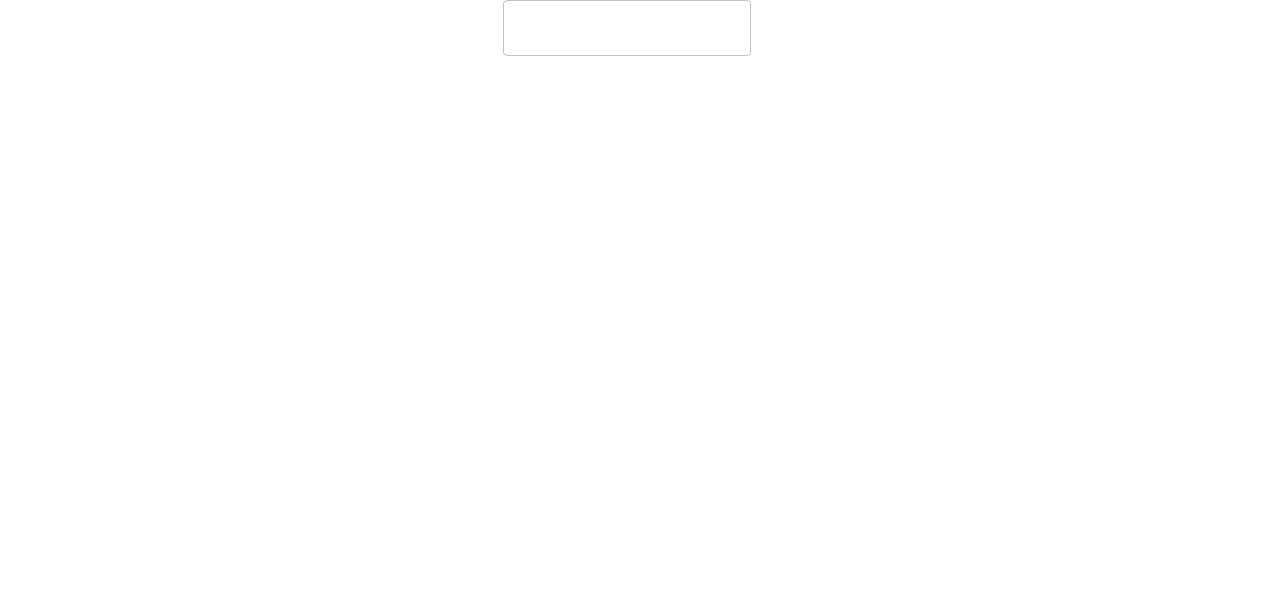
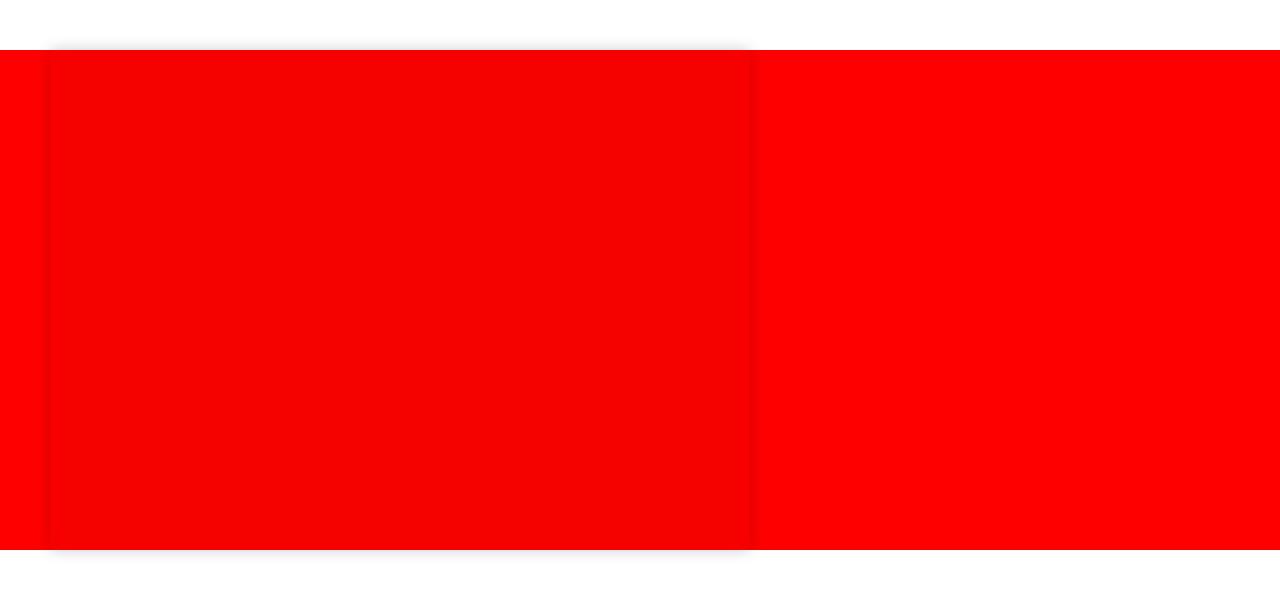
Before and after one commit to mhkhansahab/xrello, a React (Create React App) app: page /login in a window 1280 px wide. Shown: the top 594 px of the page. Built offline with nearby package versions, Linux system fonts and the light colour scheme.

Commit message:
glass container

```diff
--- a/src/pages/Login/index.tsx
+++ b/src/pages/Login/index.tsx
@@ -1,35 +1,32 @@
-import { FC } from 'react';
+import { FC } from "react";
 import {
-    Grid,
-    Checkbox,
-    FormGroup,
-    FormControlLabel,
-    TextField
-} from '@mui/material';
-import { Box } from '@mui/system';
+  Grid,
+  Checkbox,
+  FormGroup,
+  FormControlLabel,
+  TextField,
+} from "@mui/material";
+import { Box } from "@mui/system";
+import { styled, alpha } from "@mui/material/styles";
 
+const GlassContainer = styled("div")(({ theme }) => ({
+  margin: "50px",
+  background: alpha(theme.palette.info.main, 0.03),
+  boxShadow: "0 0 1rem 0 rgba(0, 0, 0, .2)",
+  backdropFilter: "blur(30px)",
+  borderRadius: "5px",
+  width: "700px",
+  height: "500px",
+
+  [theme.breakpoints.down("sm")]: {},
+}));
 
 const Index: FC = () => {
+  return (
+    <div style={{ backgroundColor: "red" }}>
+      <GlassContainer></GlassContainer>
+    </div>
+  );
+};
 
-    return (
-        <Grid className='pt-4 grid-container'>
-            <FormGroup>
-                <Box className='rounded-md bg-custom-light dark:bg-header-black w-full field-box'>
-                    <div className='pl-2  flex items-center'>
-                        <FormControlLabel
-                            classes={{ label: 'field-label' }}
-                            onChange={() => { }
-                            }
-                            control={
-                                <TextField></TextField>
-                            }
-                            label={''}
-                        />
-                    </div>
-                </Box>
-            </FormGroup>
-        </Grid >
-    )
-}
-
-export default Index
+export default Index;
--- a/src/theme/index.tsx
+++ b/src/theme/index.tsx
@@ -42,9 +42,9 @@ const getDesignTokens = (mode: PaletteMode): ThemeOptions => ({
             main: "#fff",
           },
           info: {
-          main:'#fff',
-          light: '#f6383a',
-          dark: '#eac074'
+            main: "#000",
+            light: "#f6383a",
+            dark: "#eac074",
           },
           background: {
             default: "#fff",
@@ -61,9 +61,9 @@ const getDesignTokens = (mode: PaletteMode): ThemeOptions => ({
             main: "#fff",
           },
           info: {
-          main:'#fff',
-          light: '#1b2564',
-          dark: '#922f5b'
+            main: "#fff",
+            light: "#1b2564",
+            dark: "#922f5b",
           },
           background: {
             default: "#000",
```
Lines whose indentation alone changed are shown as unchanged.
